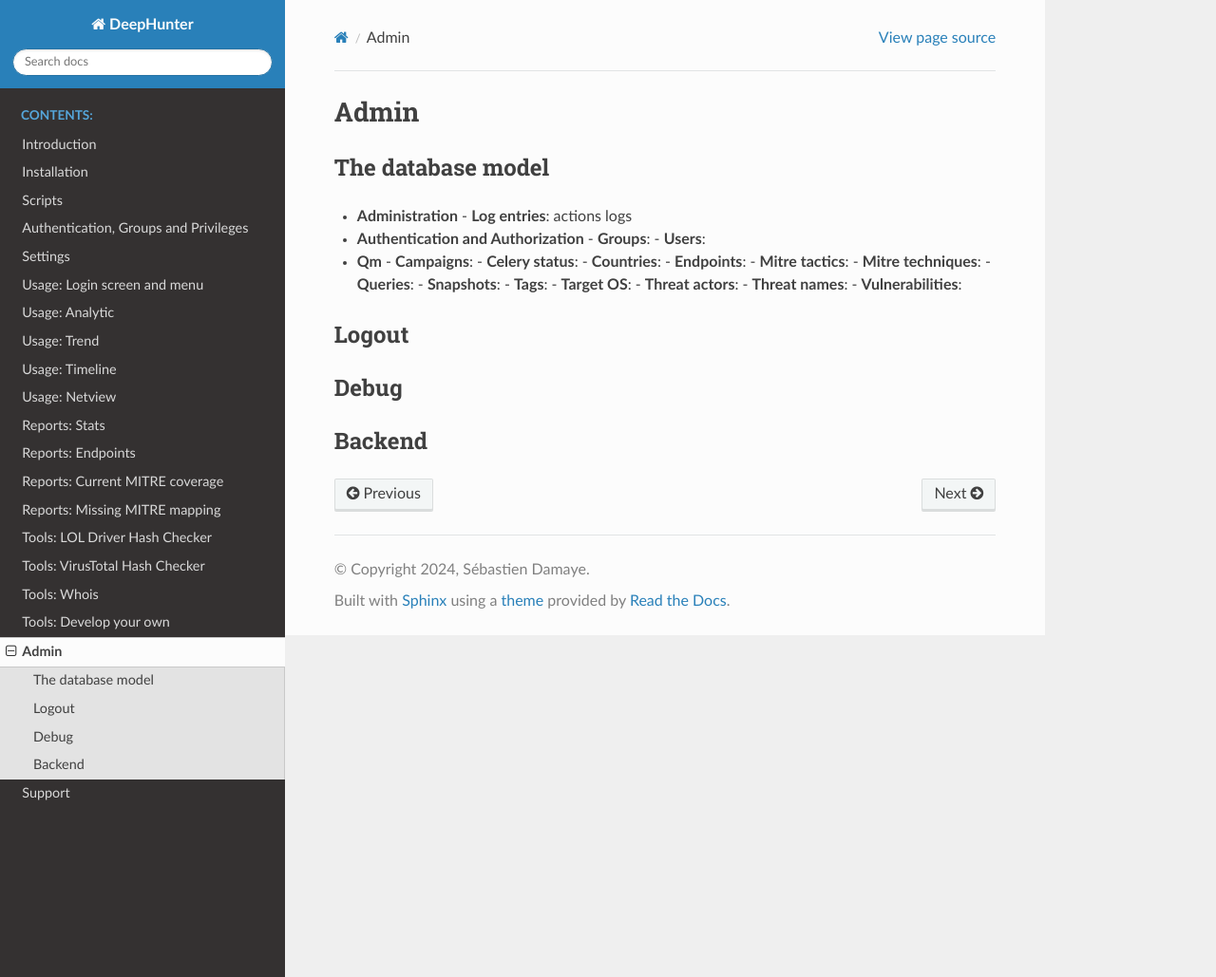
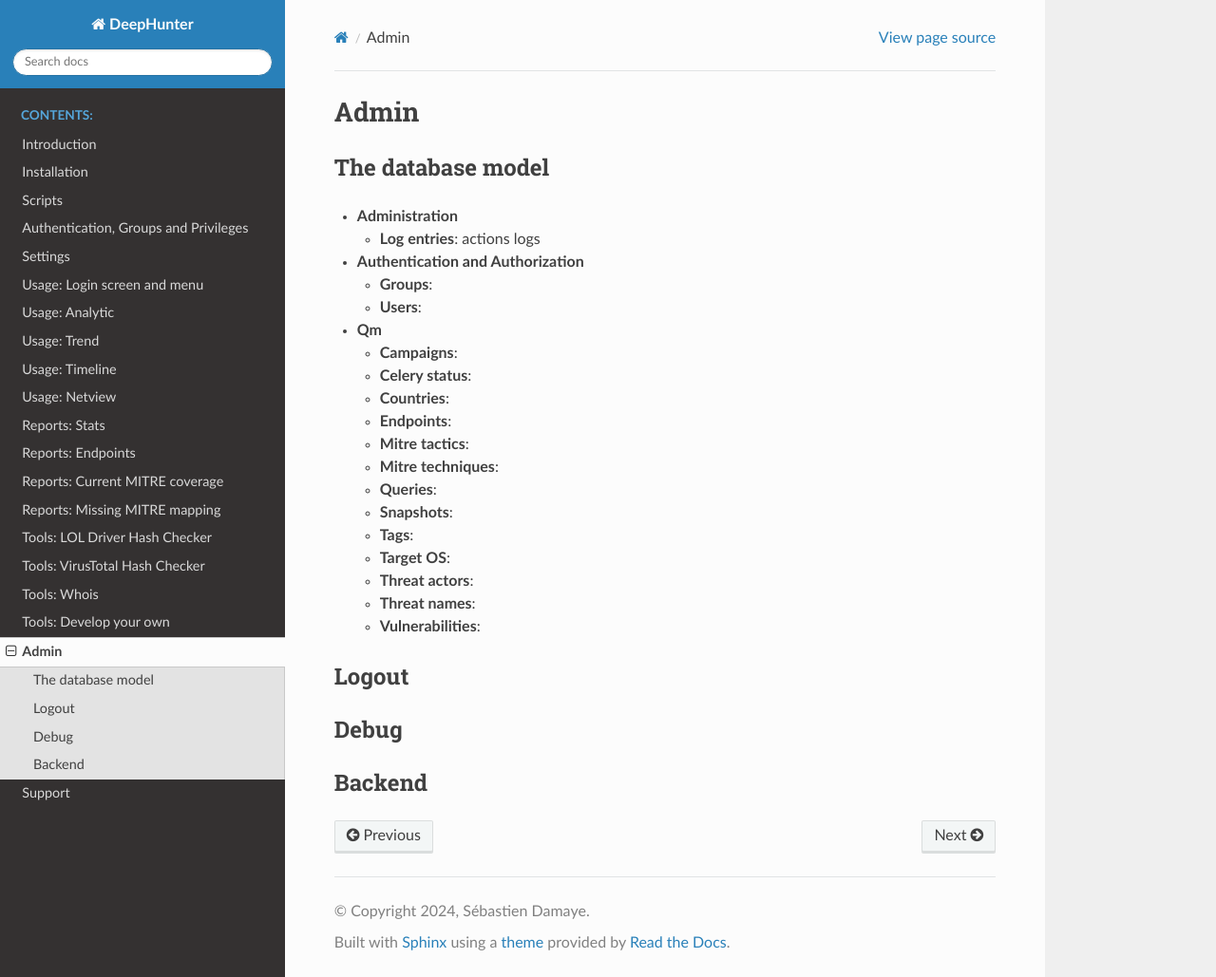
Before and after one commit to wikijm/deephunter, a Sphinx documentation site: the page built from docs/admin.rst, in a window 1280 px wide and 1029 px high. Shown: the whole window at 95% size. Built offline with Sphinx 7.4.7 and the Read the Docs theme 3.1.0, drawn with Linux system fonts in a browser that asks for light colours.

Commit message:
updated doc

```diff
--- a/docs/admin.rst
+++ b/docs/admin.rst
@@ -5,26 +5,29 @@ The database model
 ******************
 
 * **Administration**
-  - **Log entries**: actions logs
+
+  * **Log entries**: actions logs
 
 * **Authentication and Authorization**
-  - **Groups**:
-  - **Users**:
+
+  * **Groups**:
+  * **Users**:
 
 * **Qm**
-  - **Campaigns**:
-  - **Celery status**:
-  - **Countries**:
-  - **Endpoints**:
-  - **Mitre tactics**:
-  - **Mitre techniques**:
-  - **Queries**:
-  - **Snapshots**:
-  - **Tags**:
-  - **Target OS**:
-  - **Threat actors**:
-  - **Threat names**:
-  - **Vulnerabilities**:
+
+  * **Campaigns**:
+  * **Celery status**:
+  * **Countries**:
+  * **Endpoints**:
+  * **Mitre tactics**:
+  * **Mitre techniques**:
+  * **Queries**:
+  * **Snapshots**:
+  * **Tags**:
+  * **Target OS**:
+  * **Threat actors**:
+  * **Threat names**:
+  * **Vulnerabilities**:
 
 Logout
 ******
```
